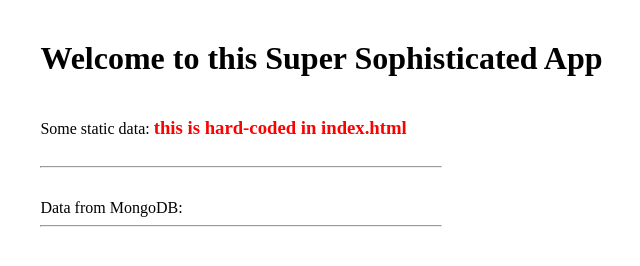
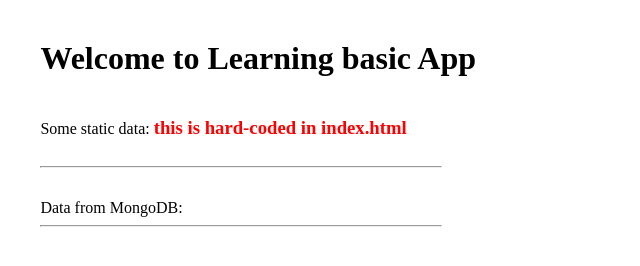
Before and after one commit to DilipMeghwal/docker-compose-mongodb-ex, a website: page app/index.html in a window 1280 px wide. Shown: the whole page, without its empty margins (94-734 px from the left). Drawn offline with Linux system fonts and the light colour scheme; no server answers.

Commit message:
code change

```diff
--- a/app/index.html
+++ b/app/index.html
@@ -39,7 +39,7 @@
 
 <body>
     <div class='container' id='container'>
-        <h1>Welcome to this Super Sophisticated App</h1>
+        <h1>Welcome to Learning basic App</h1>
         <span>Some static data: </span>
         <h3 id="static">this is hard-coded in index.html</h3>
         <hr />
```
